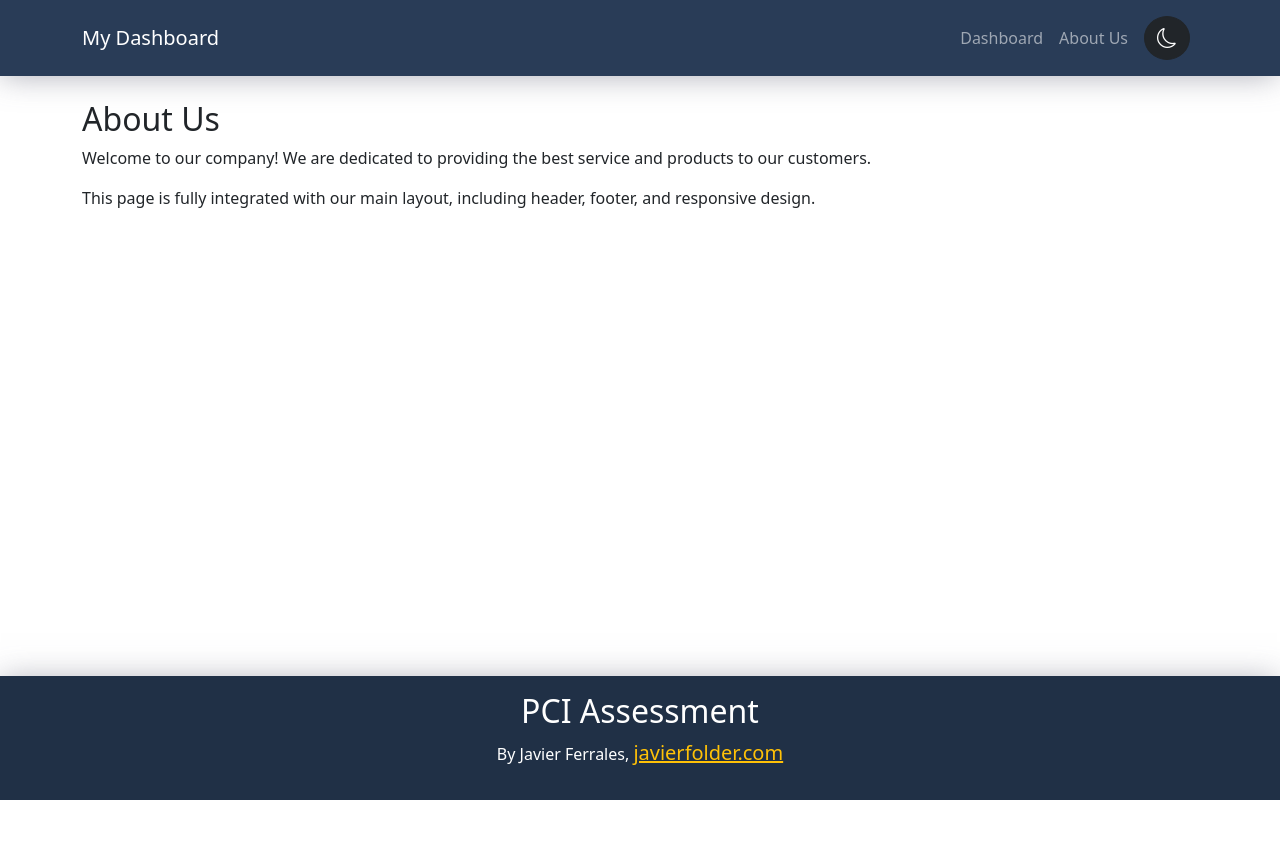
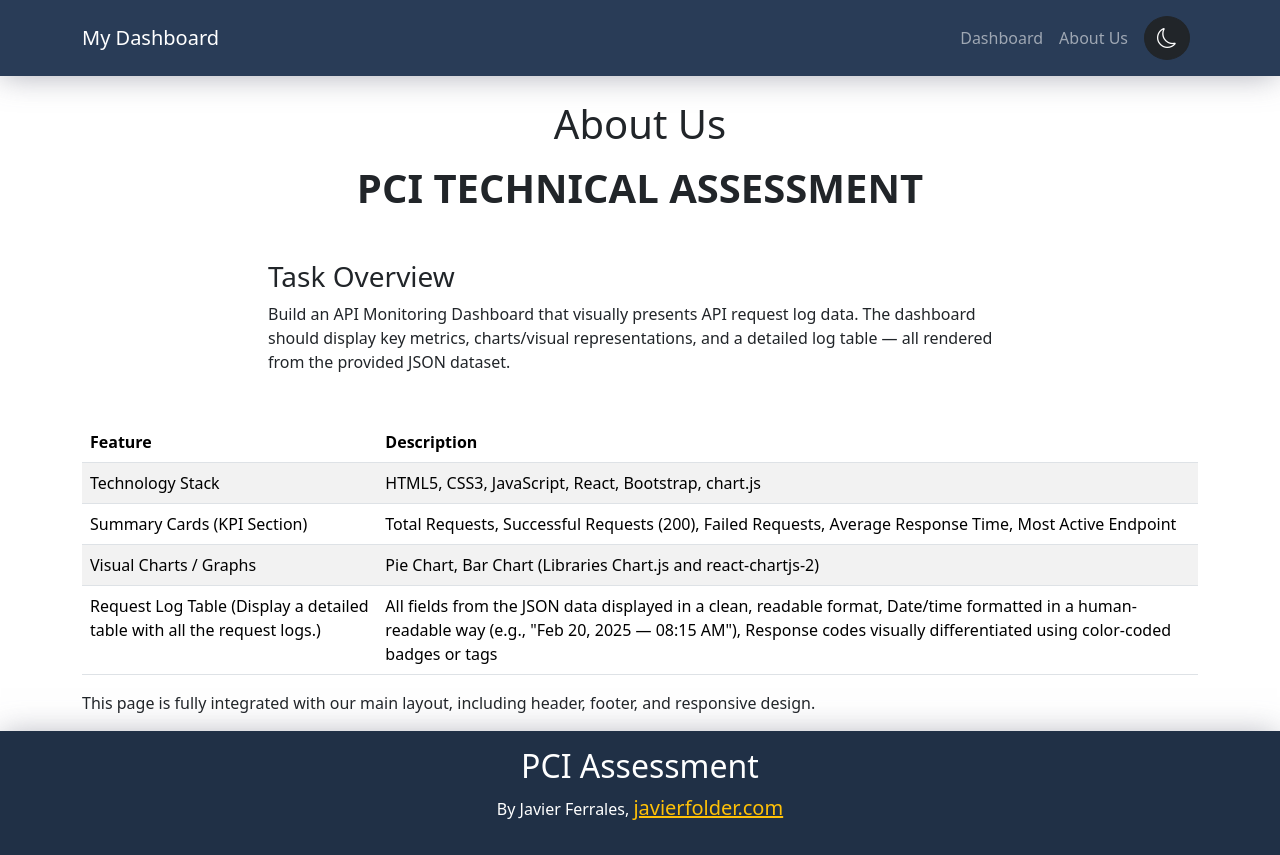
Before and after one commit to ferralespereira/pci_assessment, a React (Vite) app: page /about in a window 1280 px wide. Before the commit the page ends 800 px from the top, so only its background shows below. Built offline with nearby package versions, Linux system fonts and the light colour scheme.

Commit message:
inserting content into about us page

```diff
--- a/src/pages/AboutUs.tsx
+++ b/src/pages/AboutUs.tsx
@@ -7,10 +7,40 @@ export default function AboutUs() {
       <Container className="mt-4">
         <Row>
           <Col>
-            <h2>About Us</h2>
-            <p>
-              Welcome to our company! We are dedicated to providing the best service and products to our customers.
-            </p>
+            <h1 className="text-center">About Us</h1>
+            <h2 className="text-center fw-bold mt-3 fs-1">PCI TECHNICAL ASSESSMENT</h2>
+            <div className="my-5 col-lg-8 mx-auto">
+              <h3>Task Overview</h3>
+              <p>
+                Build an API Monitoring Dashboard that visually presents API request log data. The dashboard should display key metrics, charts/visual representations, and a detailed log table — all rendered from the provided JSON dataset.
+              </p>
+            </div>
+            <table className="table table-striped mt-4">
+              <thead>
+                <tr>
+                  <th>Feature</th>
+                  <th>Description</th>
+                </tr>
+              </thead>
+              <tbody>
+                <tr>
+                  <td>Technology Stack</td>
+                  <td>HTML5, CSS3, JavaScript, React, Bootstrap, chart.js</td>
+                </tr>
+                <tr>
+                  <td>Summary Cards (KPI Section)</td>
+                  <td>Total Requests, Successful Requests (200), Failed Requests, Average Response Time, Most Active Endpoint</td>
+                </tr>
+                <tr>
+                  <td>Visual Charts / Graphs</td>
+                  <td>Pie Chart, Bar Chart (Libraries Chart.js and react-chartjs-2)</td>
+                </tr>
+                <tr>
+                  <td>Request Log Table (Display a detailed table with all the request logs.)</td>
+                  <td>All fields from the JSON data displayed in a clean, readable format, Date/time formatted in a human-readable way (e.g., "Feb 20, 2025 — 08:15 AM"), Response codes visually differentiated using color-coded badges or tags</td>
+                </tr>
+              </tbody>
+            </table>
             <p>
               This page is fully integrated with our main layout, including header, footer, and responsive design.
             </p>
```
